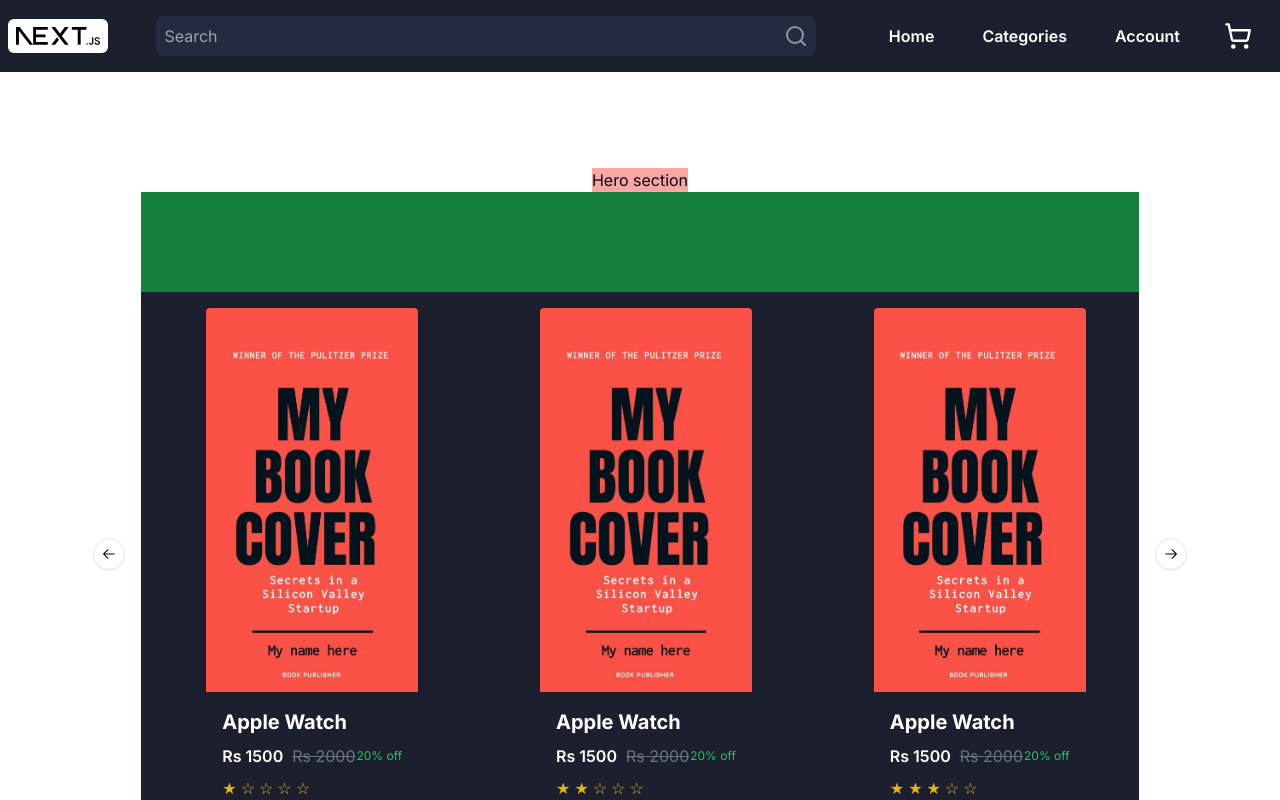
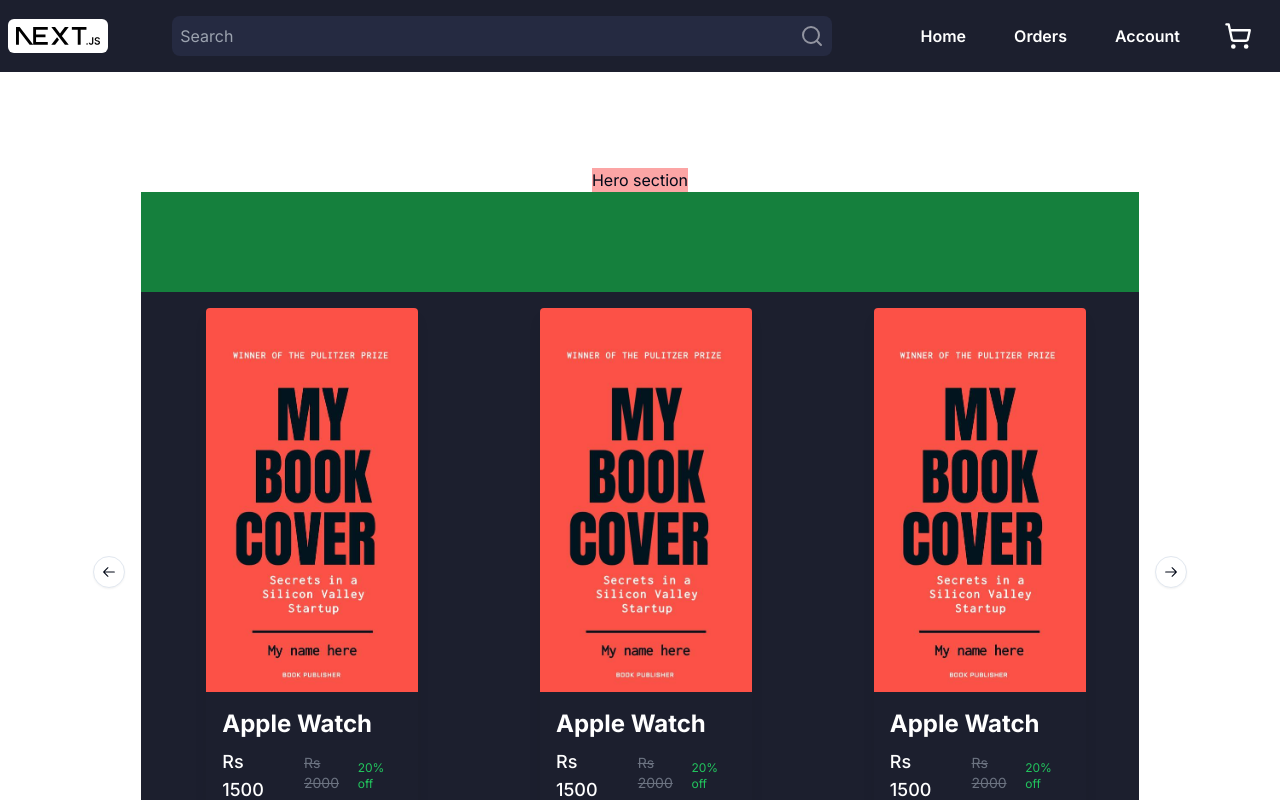
Before and after one commit to gyannj/littlebox-ecommerce, a Next.js app: page / in a window 1280 px wide. Shown: the top 800 px of the page. Built offline with nearby package versions, Linux system fonts and the light colour scheme.

Commit message:
[UPD]: Card style update!

```diff
--- a/modules/components/ProductCard/ProductCard.tsx
+++ b/modules/components/ProductCard/ProductCard.tsx
@@ -27,11 +27,15 @@ function ProductCard({
           />
         </div>
         <div className="px-4 py-4 text-textColor">
-          <div className="font-bold text-lg sm:text-xl mb-2">{productName}</div>
+          <div className="font-bold lg:text-2xl md:text-xl text-lg mb-2">{productName}</div>
           <div className="flex flex-col sm:flex-row items-center justify-between mb-2">
-            <div className="text-white font-semibold mb-2 sm:mb-0">{price}</div>
-            <div className="text-gray-500 line-through mr-2 sm:mr-0 sm:ml-2">
-              {originalPrice}
+            <div className='flex gap-2 items-baseline'>
+              <div className="text-white font-medium mb-2 sm:mb-0 text-sm md:text-lg lg:text-lg">
+                {price}
+              </div>
+              <div className="text-gray-500 line-through mr-2 sm:mr-0 sm:ml-2 text-sm">
+                {originalPrice}
+              </div>
             </div>
             <div className="text-xs text-green-500">{discount}</div>
           </div>
--- a/modules/components/navbar/Nav.tsx
+++ b/modules/components/navbar/Nav.tsx
@@ -13,6 +13,8 @@ const linkStyle = 'p-2 px-3 mx-3 hover:bg-dark-3 rounded-md font-semibold ';
 
 const Nav = (props: Props) => {
     const isAboveMediumScreen = useMediaQuery('(min-width: 768px)');
+    console.log(isAboveMediumScreen);
+    console.log(window.innerWidth);
     const [isOpen, setIsOpen] = useState(false);
 
  const closeMenu = () => {
@@ -32,7 +34,7 @@ const Nav = (props: Props) => {
                         Home
                     </Link>
                     <Link href='/' className={linkStyle}>
-                        Categories
+                        Orders
                     </Link>
                     <Link href='/' className={linkStyle}>
                         Account
@@ -52,7 +54,7 @@ const Nav = (props: Props) => {
 
             )}
             {isOpen && (
-                                <div className='fixed top-0 right-0 w-full h-full bg-dark-2'>
+                                <div className='fixed top-0 right-0 w-full h-full bg-dark-2 z-50'>
                                     <NavMobile isOpen={isOpen} closeMenu = {closeMenu} />
                                 </div>
                             )}
--- a/modules/components/navbar/NavMobile.tsx
+++ b/modules/components/navbar/NavMobile.tsx
@@ -19,7 +19,7 @@ const NavMobile = ({isOpen , closeMenu}:{isOpen:boolean , closeMenu:() => void})
                 Home
             </Link>
             <Link href='/' className={linkStyle}>
-                Categories
+                Orders
             </Link>
             <Link href='/' className={linkStyle}>
                 Account
```
Also changed, not shown: modules/components/starrating/index.tsx (line endings or trailing spaces), 1 other file (tests, documents, lock files or other folders).
